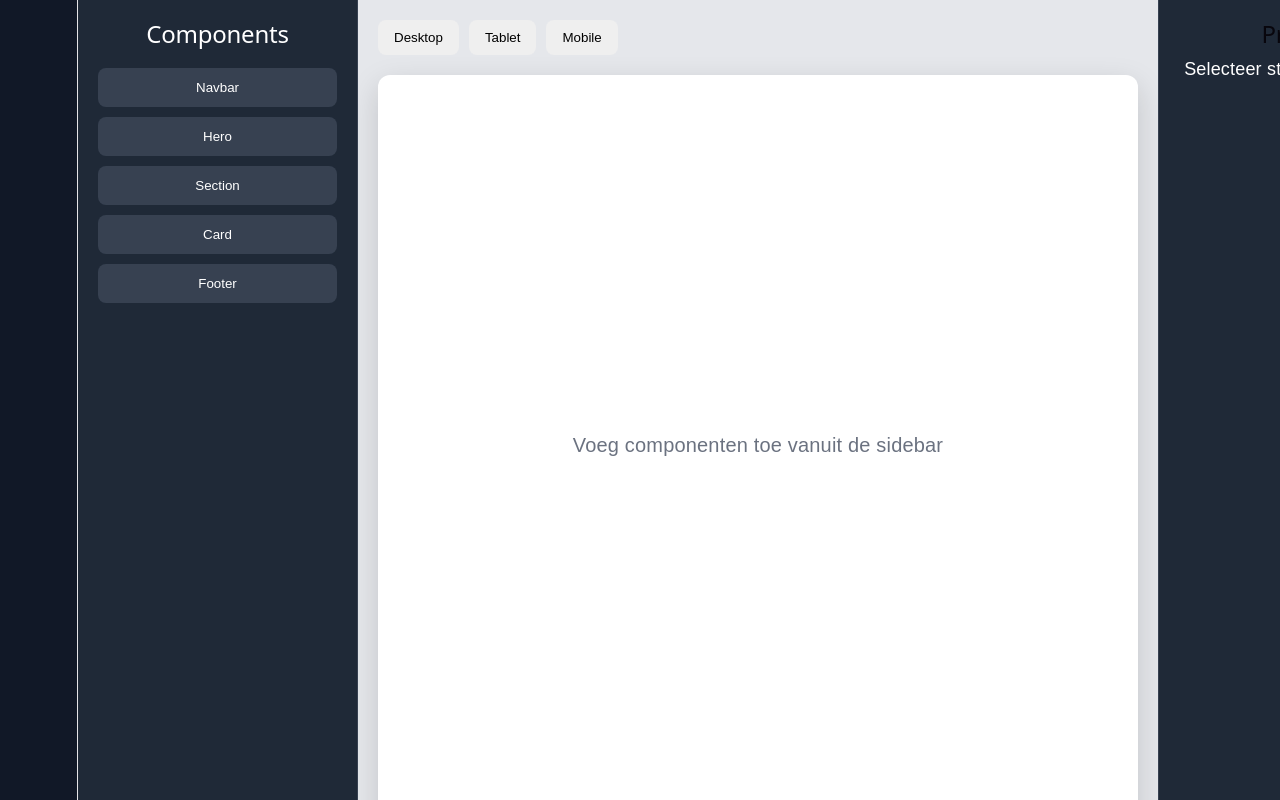
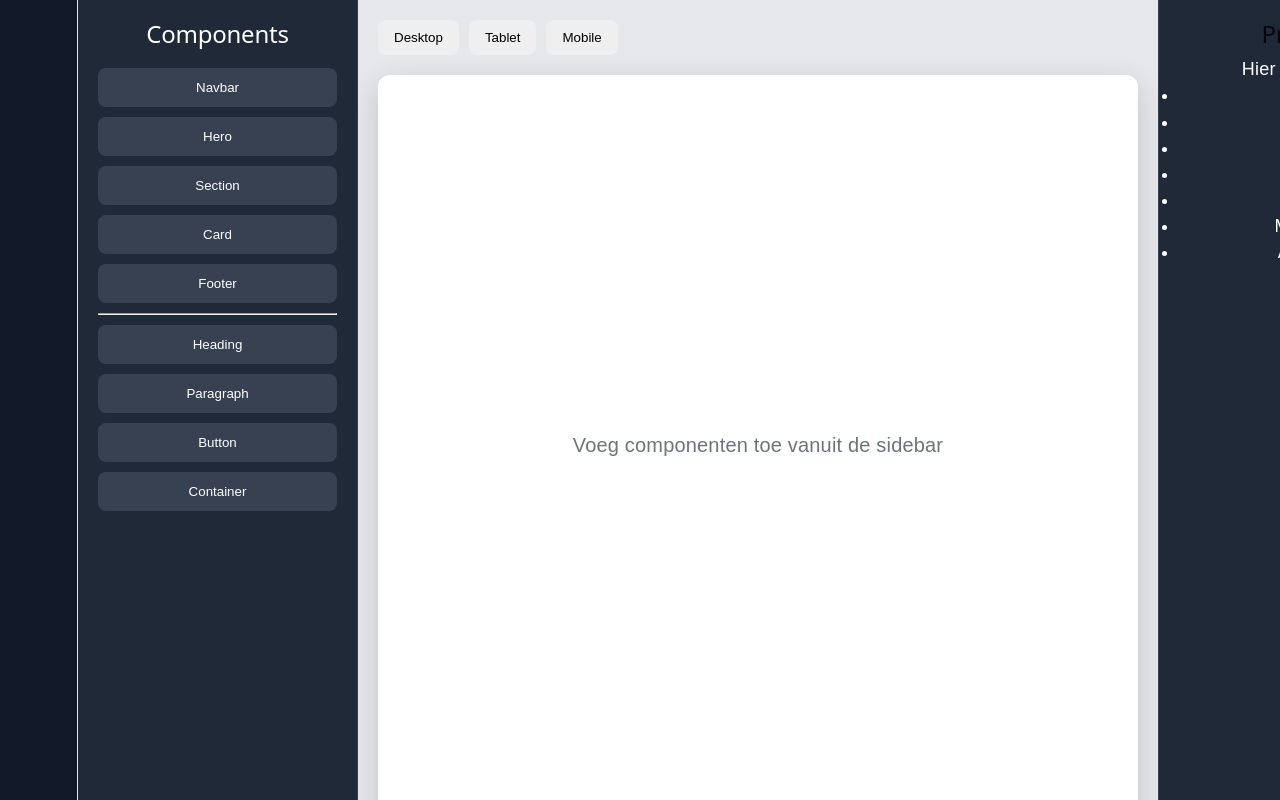
Before and after one commit to itzmitto/html-css-builder, a React (Vite) app: page / in a window 1280 px wide. Shown: the top 800 px of the page. Built offline with nearby package versions, Linux system fonts and the light colour scheme.

Commit message:
Add support for additional components in the App, including Heading, Paragraph, Button, and Container

```diff
--- a/src/App.tsx
+++ b/src/App.tsx
@@ -6,13 +6,27 @@ type ComponentType =
   | "Hero"
   | "Section"
   | "Card"
-  | "Footer";
+  | "Footer"
+  | "Heading"
+  | "Paragraph"
+  | "Button"
+  | "Container";
+
+interface BuilderComponent {
+  id: string;
+  type: ComponentType;
+}
 
 function App() {
-  const [components, setComponents] = useState<ComponentType[]>([]);
+  const [components, setComponents] = useState<BuilderComponent[]>([]);
 
   const addComponent = (type: ComponentType) => {
-    setComponents([...components, type]);
+    const newComponent: BuilderComponent = {
+      id: crypto.randomUUID(),
+      type,
+    };
+
+    setComponents([...components, newComponent]);
   };
 
   return (
@@ -25,6 +39,13 @@ function App() {
         <button onClick={() => addComponent("Section")}>Section</button>
         <button onClick={() => addComponent("Card")}>Card</button>
         <button onClick={() => addComponent("Footer")}>Footer</button>
+
+        <hr />
+
+        <button onClick={() => addComponent("Heading")}>Heading</button>
+        <button onClick={() => addComponent("Paragraph")}>Paragraph</button>
+        <button onClick={() => addComponent("Button")}>Button</button>
+        <button onClick={() => addComponent("Container")}>Container</button>
       </aside>
 
       <main className="canvas">
@@ -41,11 +62,12 @@ function App() {
             </div>
           )}
 
-          {components.map((component, index) => (
-            <div key={index}>
-              {component === "Navbar" && (
+          {components.map((component) => (
+            <div key={component.id}>
+              {component.type === "Navbar" && (
                 <div className="navbar-preview">
                   <div className="logo">Logo</div>
+
                   <div className="nav-links">
                     <span>Home</span>
                     <span>About</span>
@@ -55,7 +77,7 @@ function App() {
                 </div>
               )}
 
-              {component === "Hero" && (
+              {component.type === "Hero" && (
                 <div className="hero-preview">
                   <h1>Hero Title</h1>
                   <p>Hero Subtitle goes here</p>
@@ -63,23 +85,48 @@ function App() {
                 </div>
               )}
 
-              {component === "Section" && (
+              {component.type === "Section" && (
                 <div className="section-preview">
                   <h2>Section Title</h2>
                   <p>Section content...</p>
                 </div>
               )}
 
-              {component === "Card" && (
+              {component.type === "Card" && (
                 <div className="card-preview">
                   <h3>Card Title</h3>
                   <p>Card description</p>
                 </div>
               )}
 
-              {component === "Footer" && (
+              {component.type === "Footer" && (
                 <div className="footer-preview">
                   Footer Content
+                </div>
+              )}
+
+              {component.type === "Heading" && (
+                <h1 className="heading-preview">
+                  This is a Heading
+                </h1>
+              )}
+
+              {component.type === "Paragraph" && (
+                <p className="paragraph-preview">
+                  This is a paragraph. Later kun je deze tekst aanpassen via
+                  het properties panel.
+                </p>
+              )}
+
+              {component.type === "Button" && (
+                <button className="button-preview">
+                  Click Me
+                </button>
+              )}
+
+              {component.type === "Container" && (
+                <div className="container-preview">
+                  Container (min-height: 300px)
                 </div>
               )}
             </div>
@@ -89,7 +136,20 @@ function App() {
 
       <aside className="properties">
         <h2>Properties</h2>
-        <p>Selecteer straks een component.</p>
+
+        <p>
+          Hier komen straks:
+        </p>
+
+        <ul>
+          <li>Text</li>
+          <li>Font Size</li>
+          <li>Color</li>
+          <li>Padding</li>
+          <li>Margin</li>
+          <li>Min Height</li>
+          <li>Alignment</li>
+        </ul>
       </aside>
     </div>
   );
```
